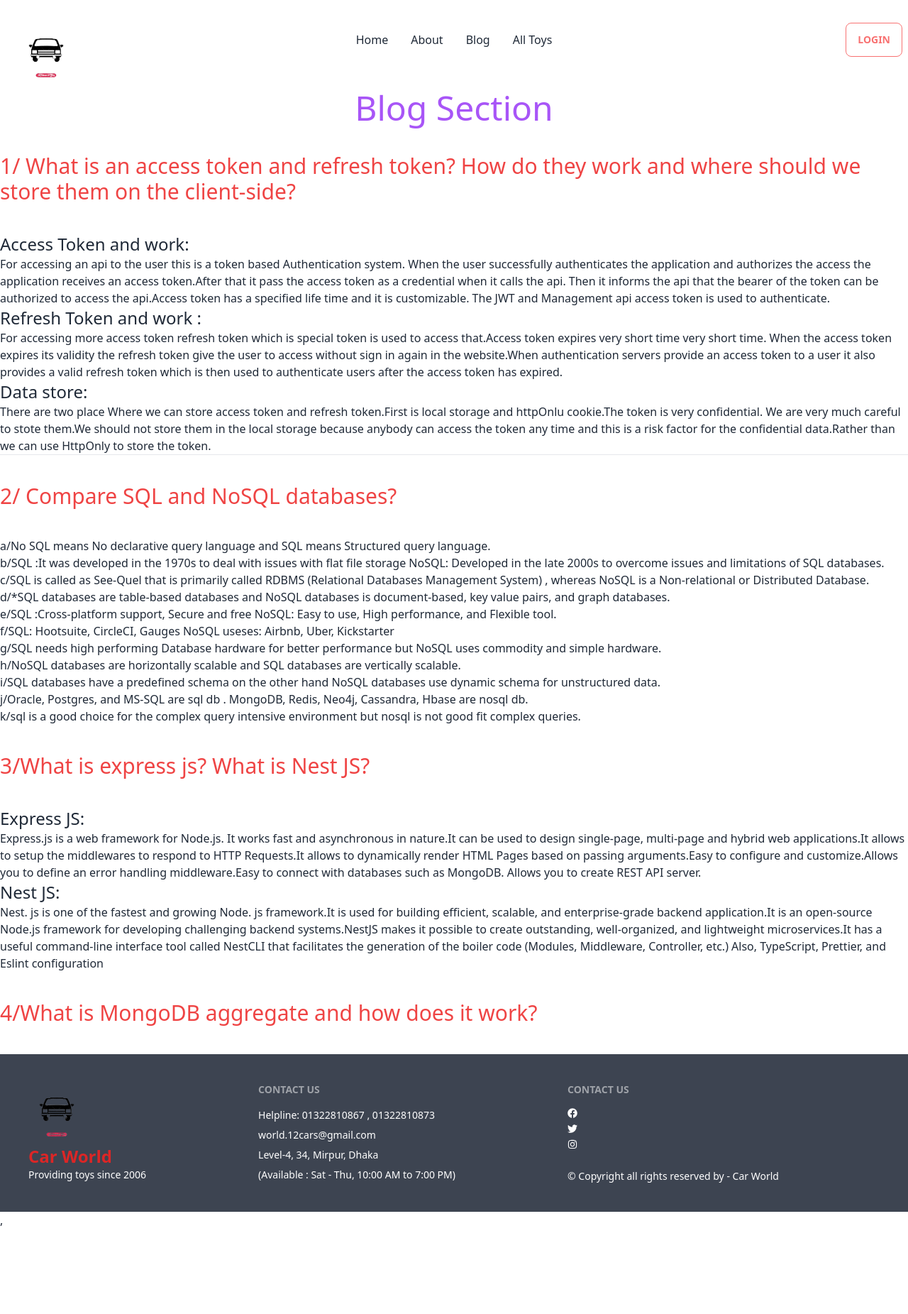
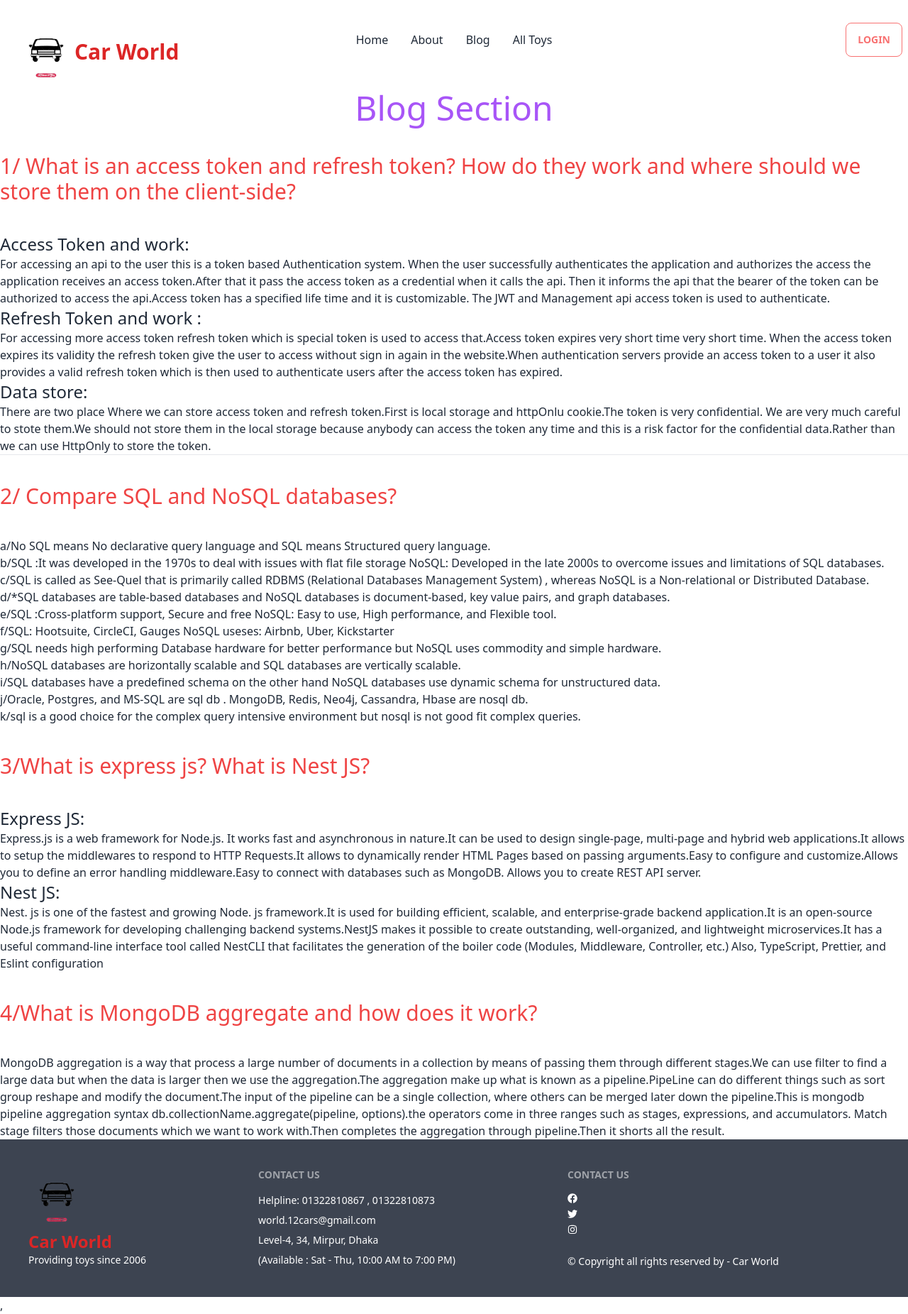
Before and after one commit to daasojib/cars-world-client, a React (Vite) app: page /blog in a window 1280 px wide. Shown: the whole page at 71% size. Before the commit the page ends 1731 px from the top, so only its background shows below. Built offline with nearby package versions, Linux system fonts and the light colour scheme; no server answers.

Commit message:
blog part done

```diff
--- a/src/pages/Blog/Blog.jsx
+++ b/src/pages/Blog/Blog.jsx
@@ -43,6 +43,7 @@ const Blog = () => {
                               Nest. js is one of the fastest and growing Node. js framework.It is used for building efficient, scalable, and enterprise-grade backend application.It is an open-source Node.js framework for developing challenging backend systems.NestJS makes it possible to create outstanding, well-organized, and lightweight microservices.It has a useful command-line interface tool called NestCLI that facilitates the generation of the boiler code (Modules, Middleware, Controller, etc.) Also, TypeScript, Prettier, and Eslint configuration
                               </p>
                               <p className="text-3xl text-red-500 my-10">4/What is MongoDB aggregate and how does it work?</p>
+                              <p>MongoDB aggregation is a way that process a large number of documents in a collection by means of passing them through different stages.We can use filter to find a large data but when the data is larger then we use the aggregation.The aggregation make up what is known as a pipeline.PipeLine can do different things such as sort group reshape and modify the document.The input of the pipeline can be a single collection, where others can be merged later down the pipeline.This is mongodb pipeline aggregation syntax db.collectionName.aggregate(pipeline, options).the operators come in three ranges such as stages, expressions, and accumulators. Match stage filters those documents which we want to work with.Then completes the aggregation through pipeline.Then it shorts all the result.</p>
                     </div>
           );
 };
--- a/src/pages/Shared/NavBar/NavBar.jsx
+++ b/src/pages/Shared/NavBar/NavBar.jsx
@@ -35,6 +35,7 @@ const NavBar = () => {
         </div>
         <Link to='/' className="btn btn-ghost normal-case text-xl">
           <img className="w-20" src={logo} alt="" />
+          <span className="font-bold text-red-600 text-3xl">Car World</span>
         </Link>
       </div>
       <div className="navbar-center hidden lg:flex">
```
